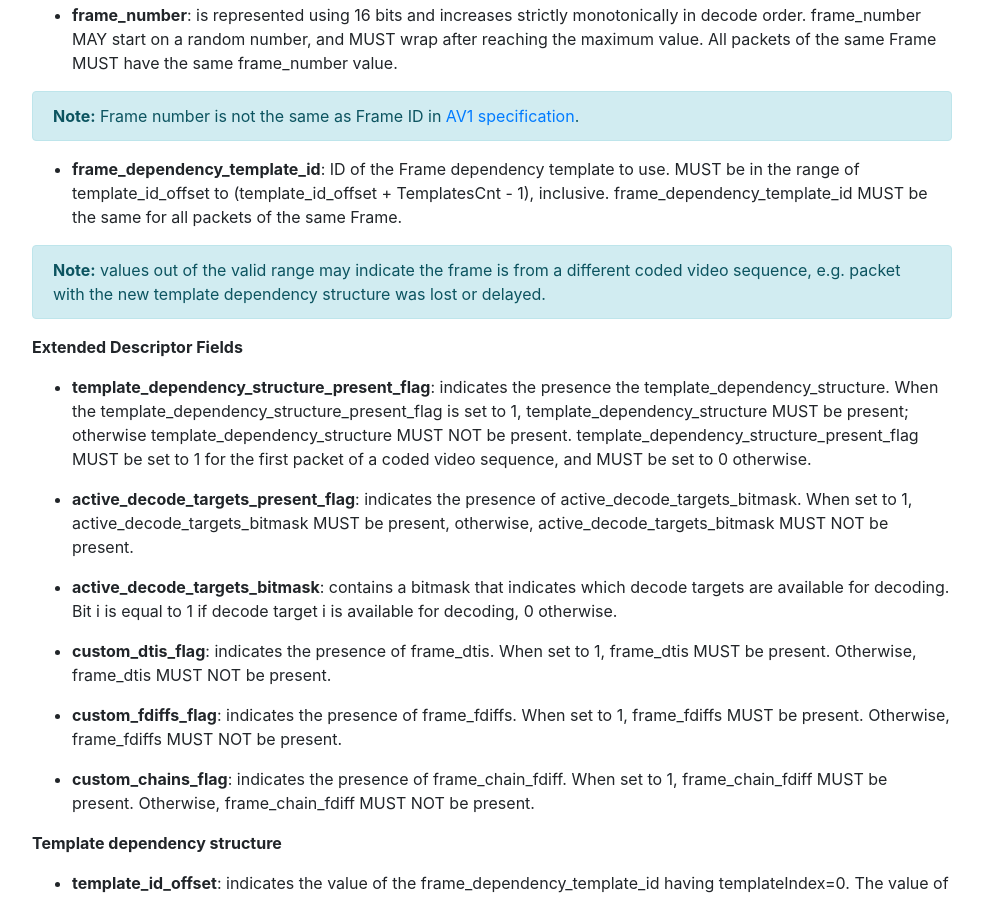
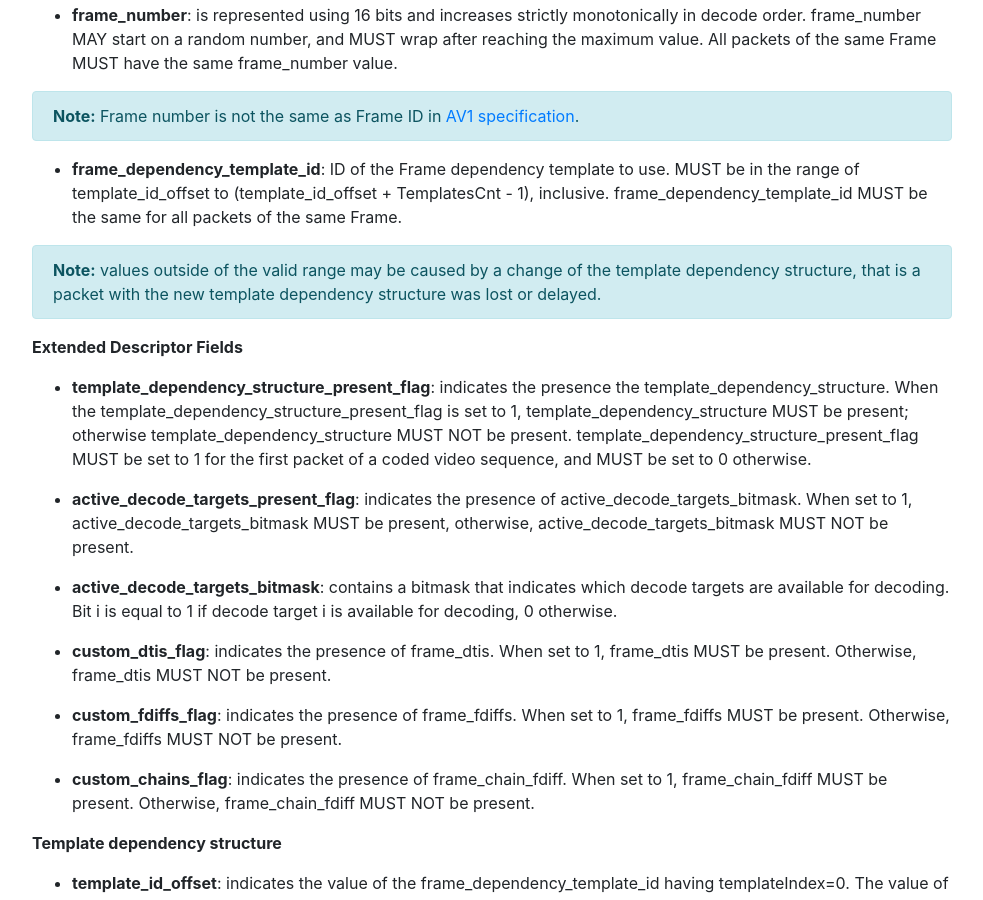
Before and after one commit to AOMediaCodec/av1-rtp-spec, a Jekyll site: the page built from index.md, in a window 1280 px wide and 900 px high, scrolled down 24200 px. Shown: the whole window, without its empty margins (53-1036 px from the left). Built offline with Jekyll 4.4.1, drawn with Linux system fonts in a browser that asks for light colours; nearby versions of some CDN libraries.

Commit message:
update the text

```diff
--- a/av1-rtp-spec.md
+++ b/av1-rtp-spec.md
@@ -937,7 +937,7 @@ The semantics pertaining to the Dependency Descriptor syntax section above is de
 
 * **frame_dependency_template_id**: ID of the Frame dependency template to use. MUST be in the range of template_id_offset to (template_id_offset + TemplatesCnt - 1), inclusive. frame_dependency_template_id MUST be the same for all packets of the same Frame.
 
-**Note:** values out of the valid range may indicate the frame is from a different coded video sequence, e.g. packet with the new template dependency structure was lost or delayed.
+**Note:** values outside of the valid range may be caused by a change of the template dependency structure, that is a packet with the new template dependency structure was lost or delayed.
 {:.alert .alert-info }
 
 **Extended Descriptor Fields**
```
